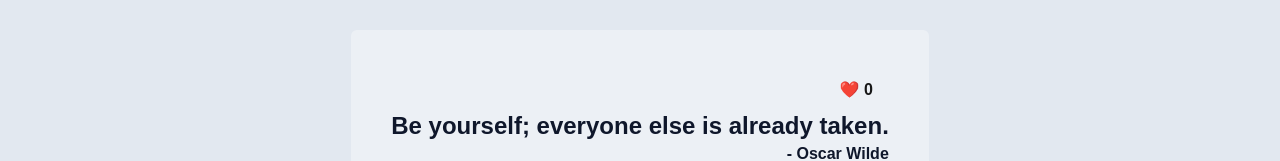
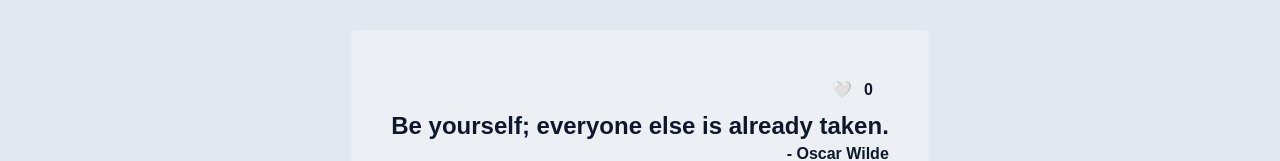
Before and after one commit to imgedurukan/random-quotes, a Next.js app: page / in a window 1280 px wide. Shown: the part 306-467 px from the top of the page. Built offline with nearby package versions, Linux system fonts and the light colour scheme.

Commit message:
Apply Lesson 30 feedback

```diff
--- a/src/app/QuotesContext.js
+++ b/src/app/QuotesContext.js
@@ -4,7 +4,7 @@ import { createContext, useState } from 'react';
 import { quotes as initialQuotes } from '@/quotes';
 import { getRandomNumber } from '@/utils/helper-functions';
 
-export const QuotesContext = createContext({});
+export const QuotesContext = createContext([]);
 
 export function QuotesContextProvider({ children }) {
   const [quoteIndex, setQuoteIndex] = useState(0);
--- a/src/app/page.js
+++ b/src/app/page.js
@@ -8,14 +8,19 @@ import { QuotesContext } from '@/app/QuotesContext';
 export default function Home() {
   const { quotes, quoteIndex, handleQuoteIndexUpdate, handleLikeQuote } =
     useContext(QuotesContext);
-  const { quote, author, likedBy } = quotes[quoteIndex];
+
+  // 1. Buraya isLiked bilgisini ekledik
+  const { quote, author, likedBy, isLiked } = quotes[quoteIndex];
 
   return (
     <main className='min-h-screen flex items-center justify-center bg-slate-200'>
       <section className='bg-slate-50/50 rounded-md p-10 flex flex-col'>
         <div className='self-end'>
           <Button variant={'icon'} onClick={handleLikeQuote}>
-            ❤️ {likedBy ?? 0}
+            {isLiked ? '❤️' : '🤍'}
+            <span className='font-bold text-slate-900 ml-1'>
+              {likedBy ?? 0}
+            </span>
           </Button>
         </div>
         <H3 element='p'>{quote}</H3>
--- a/src/app/user/quotes/liked/page.js
+++ b/src/app/user/quotes/liked/page.js
@@ -48,7 +48,7 @@ export default function LikedQuotesPage() {
                     variant={'secondary'}
                     onClick={() => handleUnlikeQuote(item.originalIndex)}
                   >
-                    Unlike (-1)
+                    Unlike
                   </Button>
                 </div>
               </div>
```
